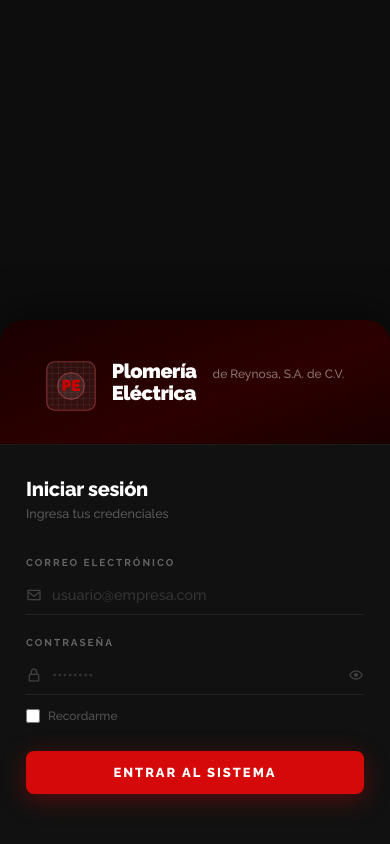
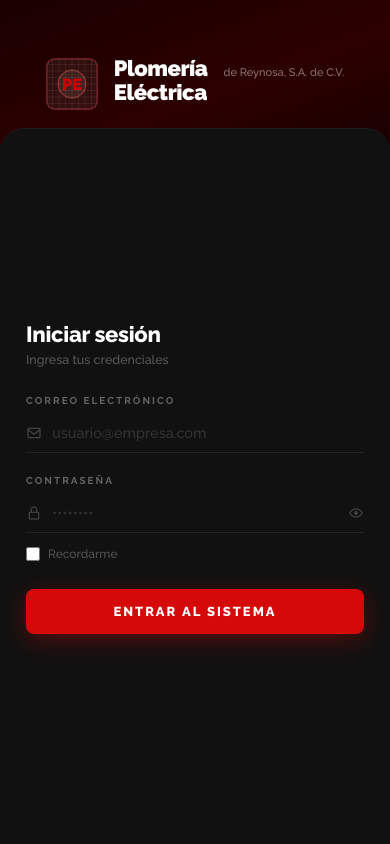
Before and after one commit to kikisequera22-wq/inventario-tecnologico, a website: page Login2.html in a window 390 px wide. Drawn offline with nearby package versions, Linux system fonts and the light colour scheme.

Commit message:
Fix mobile layout: full screen, no black gap at top

```diff
--- a/Login2.html
+++ b/Login2.html
@@ -12,7 +12,7 @@
     <link rel="apple-touch-icon" href="icons/pe-icon.svg">
     <link href="https://fonts.googleapis.com/css2?family=Raleway:wght@400;500;600;700;800;900&display=swap" rel="stylesheet">
     <link href="https://unpkg.com/boxicons@2.1.4/css/boxicons.min.css" rel="stylesheet">
-    <link rel="stylesheet" href="login2.css?v=4">
+    <link rel="stylesheet" href="login2.css?v=5">
 </head>
 <body>
 
--- a/login2.css
+++ b/login2.css
@@ -219,38 +219,52 @@ body {
 
 /* ===== MÓVIL (≤ 600px) ===== */
 @media (max-width: 600px) {
-    body { align-items: flex-end; }
+    body {
+        align-items: stretch;
+        justify-content: flex-start;
+        padding: 0;
+        min-height: 100dvh;
+    }
 
     .split-wrap {
         flex-direction: column;
-        border-radius: 24px 24px 0 0;
+        border-radius: 0;
         margin: 0;
-        min-height: auto;
+        min-height: 100dvh;
         max-width: 100%;
-        box-shadow: 0 -8px 40px rgba(0,0,0,0.5);
+        box-shadow: none;
+        flex: 1;
     }
 
     .split-left {
         width: 100%;
-        padding: 40px 28px 32px;
+        padding: 56px 28px 32px;
         flex-direction: row;
         align-items: center;
         gap: 16px;
+        flex-shrink: 0;
     }
     .split-left::before { display: none; }
 
-    .sl-logo    { width: 50px; height: 50px; margin-bottom: 0; }
-    .sl-logo svg{ width: 50px; height: 50px; }
-    .sl-company { font-size: 20px; }
+    .sl-logo     { width: 52px; height: 52px; margin-bottom: 0; flex-shrink: 0; }
+    .sl-logo svg { width: 52px; height: 52px; }
+    .sl-company  { font-size: 22px; }
+    .sl-sub      { font-size: 11px; }
     .sl-bar, .sl-tagline { display: none; }
 
     .split-right {
+        flex: 1;
         border-left: none;
-        border-top: 1px solid rgba(255,255,255,0.05);
+        border-top: 1px solid rgba(255,255,255,0.06);
         padding: 32px 26px 50px;
+        border-radius: 24px 24px 0 0;
+        margin-top: -16px;
+        background: #111;
+        position: relative;
     }
 
-    .form-top h1 { font-size: 20px; }
-    .form-group  { margin-bottom: 22px; }
-    .btn-login   { padding: 14px; }
+    .form-top        { margin-bottom: 28px; }
+    .form-top h1     { font-size: 22px; }
+    .form-group      { margin-bottom: 22px; }
+    .btn-login       { padding: 15px; font-size: 13px; }
 }
```
